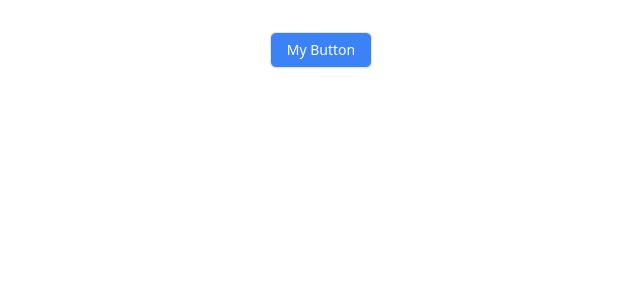
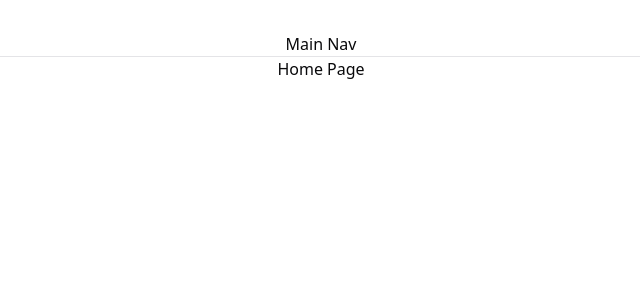
Before and after one commit to 1st-Nontawat/Camping, a React (Vite) app in the folder client/: page / in a window 1280 px wide. Shown: the top 300 px of the page, without its empty margins (319-959 px from the left). Built offline with nearby package versions, Linux system fonts and the light colour scheme.

Commit message:
install React Router DOM

```diff
--- a/client/src/App.jsx
+++ b/client/src/App.jsx
@@ -1,4 +1,5 @@
 import { Button } from './components/ui/button'
+import AppRoutes from './routes/AppRoutes'
 import './App.css'
 
 
@@ -6,11 +7,9 @@ function App() {
 
   return (
 
-    <div>
-      <Button variant='outline' className='bg-blue-500 text-white'>
-          My Button
-      </Button>
-    </div>
+    <>
+      <AppRoutes />
+    </>
 
   )
 }
--- /dev/null
+++ b/client/src/layouts/Layout.jsx
@@ -0,0 +1,13 @@
+import { Outlet } from "react-router-dom";
+
+export const Layout = () => {
+  return (
+    <div>
+        <h1>Main Nav</h1>
+        <hr />
+    <Outlet />
+    </div>
+
+  )
+}
+export default Layout;
--- /dev/null
+++ b/client/src/layouts/LayoutAdmin.jsx
@@ -0,0 +1,11 @@
+import { Outlet } from "react-router-dom"
+
+const LayoutAdmin = () => {
+  return (
+    <div>
+        <h1>Navbar</h1>
+        <Outlet />
+    </div>
+  )
+}
+export default LayoutAdmin
--- /dev/null
+++ b/client/src/pages/About.jsx
@@ -0,0 +1,7 @@
+export const About = () => {
+  return (
+    <div>About</div>
+  )
+}
+
+export default About;
--- /dev/null
+++ b/client/src/pages/Admin/Dashboard.jsx
@@ -0,0 +1,7 @@
+export const Dashboard = () => {
+  return (
+    <div>Dashboard</div>
+  )
+}
+
+export default Dashboard;
--- /dev/null
+++ b/client/src/pages/Admin/Manage.jsx
@@ -0,0 +1,6 @@
+export const Manage = () => {
+  return (
+    <div>Manage</div>
+  )
+}
+export default Manage;
--- /dev/null
+++ b/client/src/pages/Home.jsx
@@ -0,0 +1,10 @@
+
+const Home = () => {
+    return (
+        <div>
+        Home Page
+        </div>
+    );
+}
+
+export default Home;
--- /dev/null
+++ b/client/src/pages/Notfound.jsx
@@ -0,0 +1,6 @@
+export const Notfound = () => {
+  return (
+    <div>Notfound</div>
+  )
+}
+export default Notfound;
--- /dev/null
+++ b/client/src/routes/AppRoutes.jsx
@@ -0,0 +1,36 @@
+import About from "@/pages/About";
+import Dashboard from "@/pages/Admin/Dashboard";
+import Manage from "@/pages/Admin/Manage";
+import Home from "@/pages/Home";
+import Notfound from "@/pages/Notfound";
+import { BrowserRouter, Routes, Route, Outlet } from "react-router-dom";
+import Layout from "@/layouts/Layout";
+import LayoutAdmin from "@/layouts/LayoutAdmin";
+
+
+const AppRoutes = () => {
+  return (
+    <BrowserRouter>
+      <Routes>
+        { /* Public */ }
+        <Route element={<Layout />}  >
+
+            <Route path="/" element={<Home />} />
+            <Route path="/about" element={<About />} />
+        </Route>
+
+        { /* Private */ }
+        <Route path="admin" element={<LayoutAdmin />} >
+
+          <Route index element={<Dashboard />} />
+          <Route path="manage/:id" element={<Manage />} />
+        </Route>
+
+        { /* Error */ }
+        <Route path="*" element={<Notfound />} />
+      </Routes>
+    </BrowserRouter>
+  );
+}
+
+export default AppRoutes;
```
